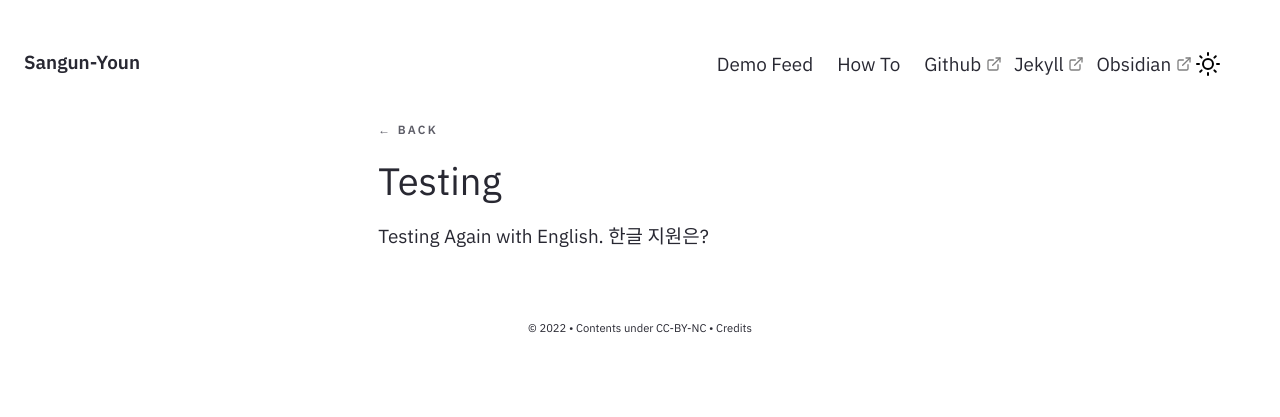
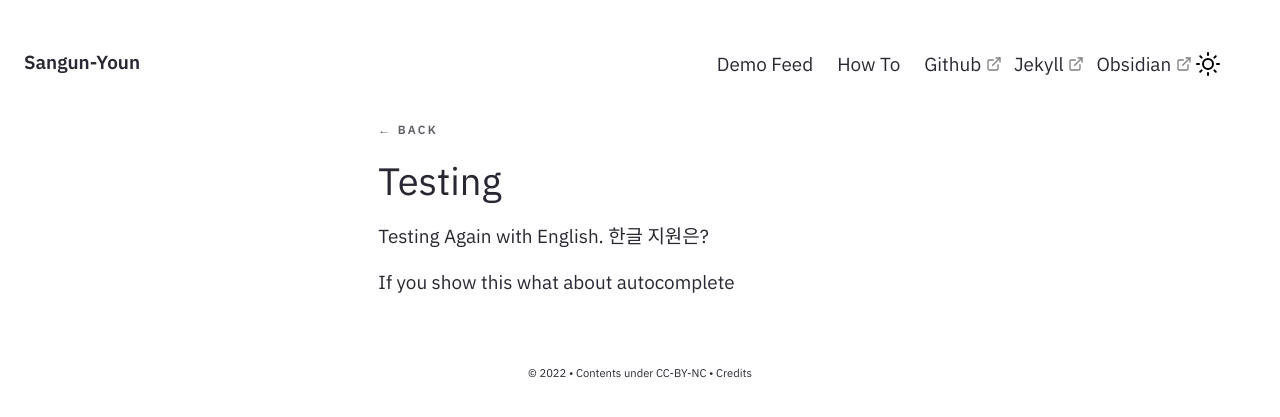
Before and after one commit to ysudream/ysudream.github.io, a Jekyll site: the page built from _notes/Public/Testing.md, in a window 1280 px wide. Shown: the top 417 px of the page. Built offline with Jekyll 4.4.1, drawn with Linux system fonts in a browser that asks for light colours.

Commit message:
autocomplete test 2

```diff
--- a/_notes/Public/Testing.md
+++ b/_notes/Public/Testing.md
@@ -1,6 +1,6 @@
 ---
 title : Testing
-feed: hide
+feed: show
 date : 09-02-2022
 permalink: /tester
 ---
@@ -8,3 +8,5 @@ permalink: /tester
 
 Testing Again with English.
 한글  지원은?
+
+If you show this what about autocomplete
```
